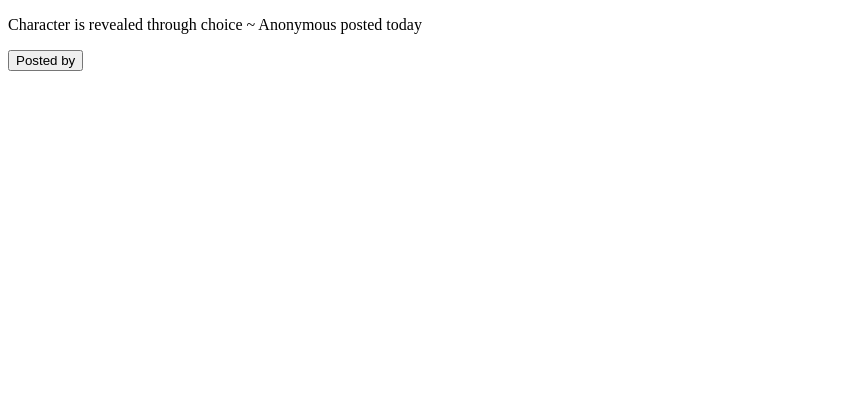
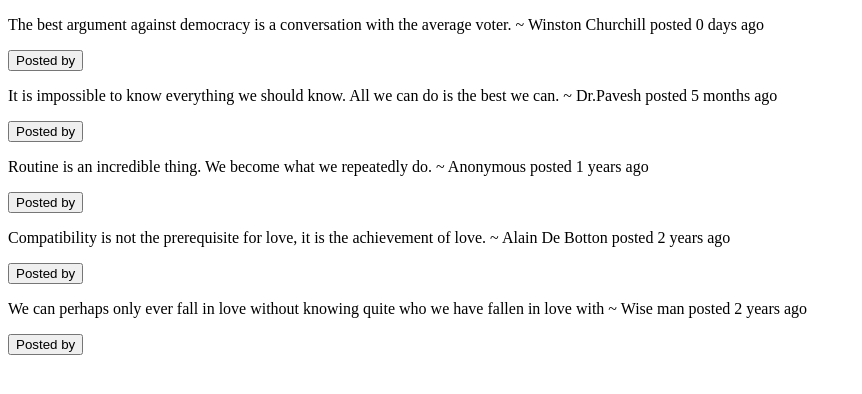
Before and after one commit to KarenNgala/Quotes, an Angular app: page / in a window 1280 px wide. Shown: the top 394 px of the page, without its empty margins (0-862 px from the left). Built offline with nearby package versions, Linux system fonts and the light colour scheme.

Commit message:
Add bootstrap to app, populate quotes and  remove error code in time calculation

```diff
--- a/package.json
+++ b/package.json
@@ -19,6 +19,8 @@
     "@angular/platform-browser": "~9.1.9",
     "@angular/platform-browser-dynamic": "~9.1.9",
     "@angular/router": "~9.1.9",
+    "bootstrap": "^4.5.0",
+    "popper": "^1.0.1",
     "rxjs": "~6.5.4",
     "tslib": "^1.10.0",
     "zone.js": "~0.10.2"
--- a/src/app/quotes/quotes.component.ts
+++ b/src/app/quotes/quotes.component.ts
@@ -9,7 +9,11 @@ import { Quotes } from './quotes';
 export class QuotesComponent implements OnInit {
 
   quotes: Quotes[]=[
-    new Quotes(1, 'Character is revealed through choice', 'Anonymous', 'Catherine', new Date(2020,5,12))
+    new Quotes(1, 'The best argument against democracy is a conversation with the average voter.', 'Winston Churchill', 'Catherine', new Date(2020,5,12)),
+    new Quotes(2, 'It is impossible to know everything we should know. All we can do is the best we can.', 'Dr.Pavesh', 'Linda', new Date(2019,12,10)),
+    new Quotes(3, 'Routine is an incredible thing. We become what we repeatedly do.', 'Anonymous', 'Joe', new Date(2019,2,10)),
+    new Quotes(4, 'Compatibility is not the prerequisite for love, it is the achievement of love.', 'Alain De Botton', 'Snow', new Date(2018,5,12)),
+    new Quotes(5, 'We can perhaps only ever fall in love without knowing quite who we have fallen in love with', 'Wise man', 'Kapanya', new Date(2018,2,2))
   ];
 
   details(index){
--- a/src/app/time-count.pipe.ts
+++ b/src/app/time-count.pipe.ts
@@ -19,9 +19,7 @@ export class TimeCountPipe implements PipeTransform {
     var years = `${yearsCount} years ago`;
 
     if(value <= todayWithoutTime){
-      if(value = todayWithoutTime){
-        return `today`;
-      }else if (daysCount < 30){
+      if (daysCount < 30){
         return days;
       }else if (daysCount >= 30){
         if (monthsCount <= 12){
```
Also changed, not shown: 1 other file (tests, documents, lock files or other folders).
